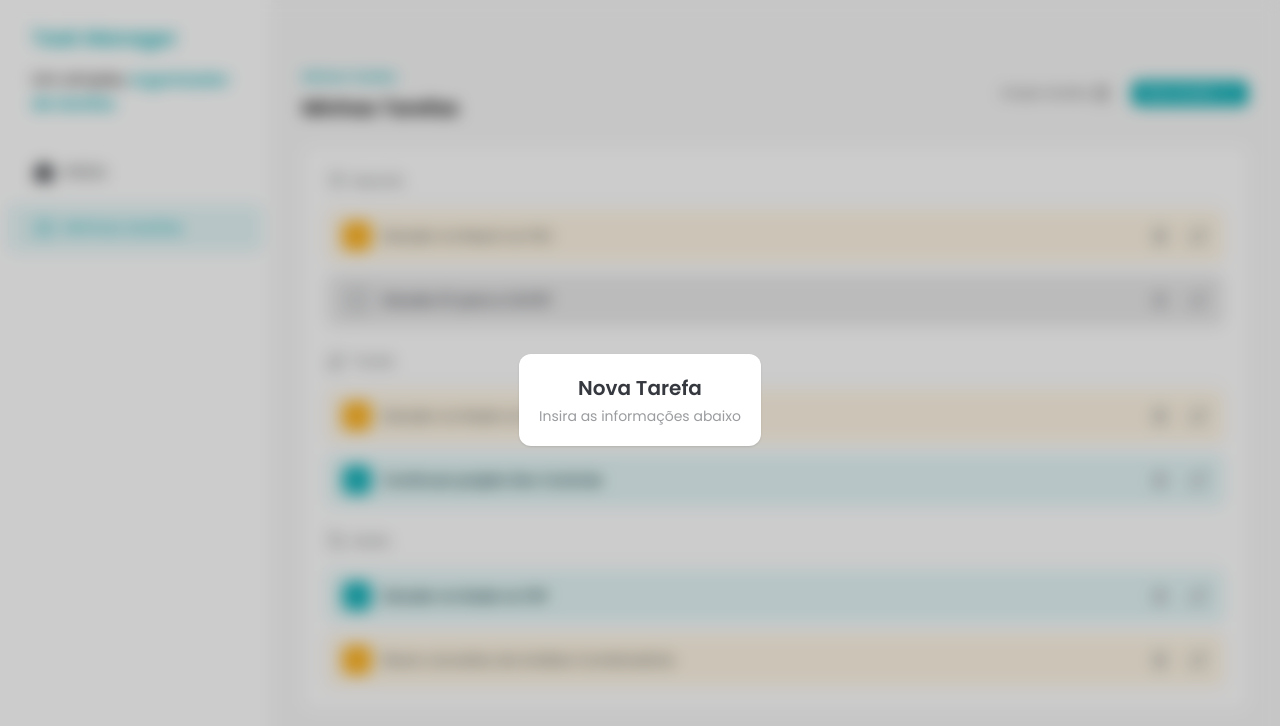
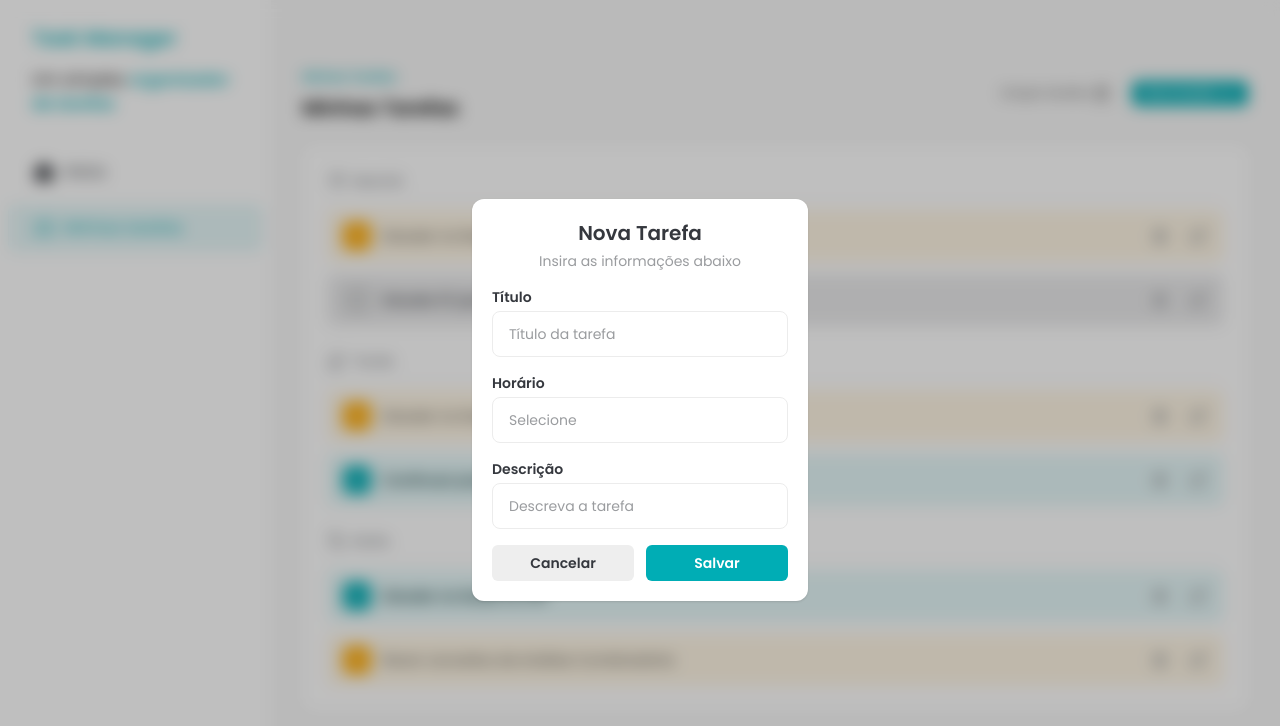
Before and after one commit to odevalison/react-task-manager, a React (Vite) app: page / in a window 1280 px wide. Both pictures are taken after a click on the button "Nova tarefa". Shown: the top 726 px of the page. Built offline with nearby package versions, Linux system fonts and the light colour scheme.

Commit message:
feat: ensure AddTaskDialog component can be closed

```diff
--- a/src/components/AddTaskDialog.tsx
+++ b/src/components/AddTaskDialog.tsx
@@ -1,18 +1,42 @@
 import { createPortal } from 'react-dom'
 
+import Button from './Button'
+import Input from './Input'
+
 interface AddTaskDialogProps {
-  isOpen?: boolean
+  isOpen: boolean
+  handleClose: () => void
 }
 
-export default function AddTaskDialog({ isOpen = false }: AddTaskDialogProps) {
+export default function AddTaskDialog({
+  isOpen,
+  handleClose,
+}: AddTaskDialogProps) {
   if (!isOpen) return null
   return createPortal(
-    <div className="fixed bottom-0 left-0 top-0 flex h-screen w-screen items-center justify-center bg-black/20 backdrop-blur">
-      <div className="rounded-xl bg-white p-5 text-center shadow">
-        <h2 className="text-xl font-semibold text-[#35383E]">Nova Tarefa</h2>
-        <p className="mt-1 text-sm text-[#9A9C9F]">
-          Insira as informações abaixo
-        </p>
+    <div className="fixed bottom-0 left-0 top-0 flex h-screen w-screen items-center justify-center bg-black/25 backdrop-blur">
+      <div className="w-[336px] max-w-[400px] space-y-4 rounded-xl bg-white p-5 text-center shadow">
+        <div className="space-y-1">
+          <h2 className="text-xl font-semibold text-[#35383E]">Nova Tarefa</h2>
+          <p className="text-sm text-[#9A9C9F]">Insira as informações abaixo</p>
+        </div>
+
+        <div className="flex w-full flex-col space-y-4">
+          <Input label="Título" id="title" placeholder="Título da tarefa" />
+          <Input label="Horário" id="time" placeholder="Selecione" />
+          <Input
+            label="Descrição"
+            id="description"
+            placeholder="Descreva a tarefa"
+          />
+
+          <div className="flex gap-3 *:flex-1">
+            <Button size="lg" variant="secondary" onClick={() => handleClose()}>
+              Cancelar
+            </Button>
+            <Button size="lg">Salvar</Button>
+          </div>
+        </div>
       </div>
     </div>,
     document.body
--- a/src/components/Tasks.tsx
+++ b/src/components/Tasks.tsx
@@ -75,7 +75,10 @@ export default function Tasks() {
             Nova tarefa <AddIcon />
           </Button>
 
-          <AddTaskDialog isOpen={addTaskDialogIsOpen} />
+          <AddTaskDialog
+            handleClose={() => setAddTaskDialogIsOpen(false)}
+            isOpen={addTaskDialogIsOpen}
+          />
         </div>
       </div>
 
```
